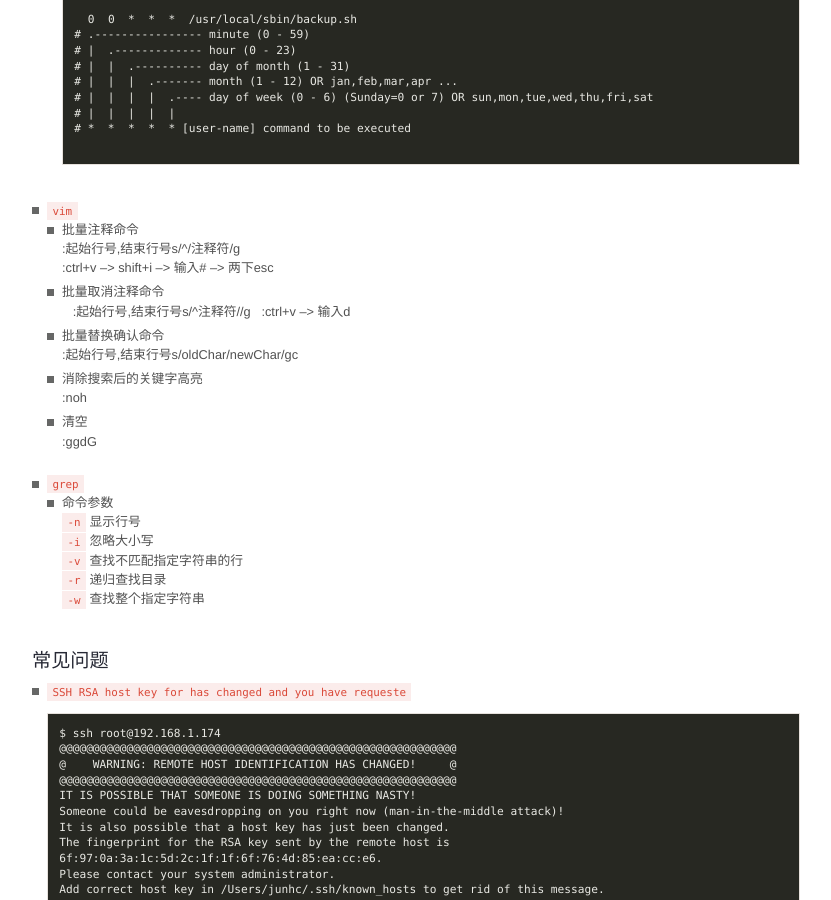
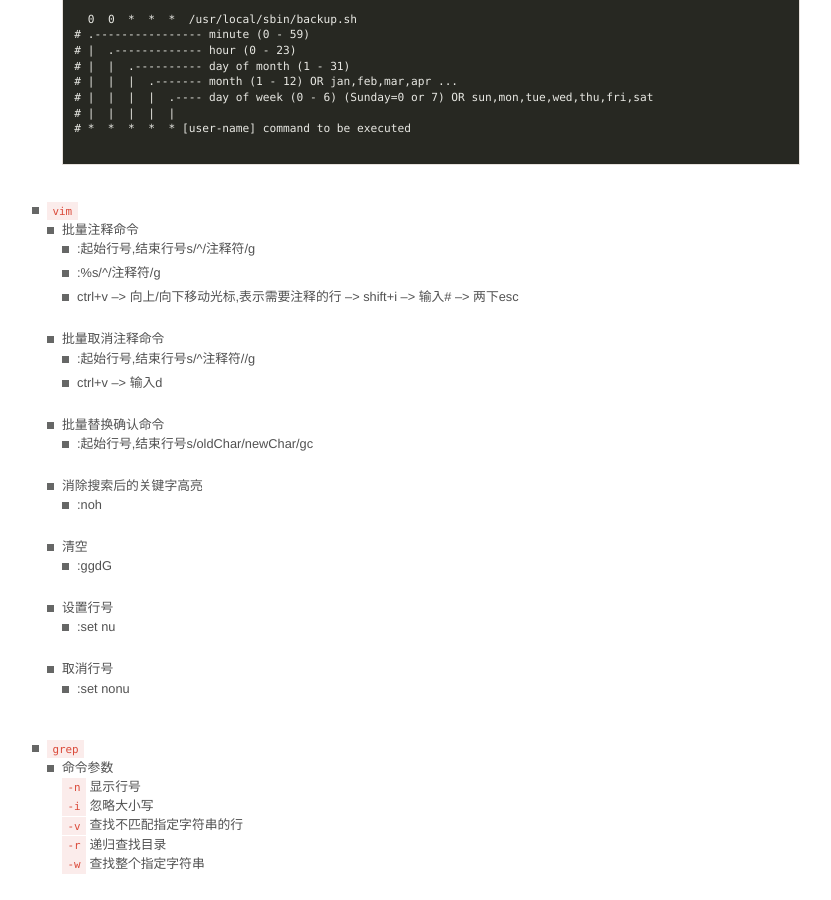
Before and after one commit to junhc/junhc.github.io, a Jekyll site: the page built from _posts/2015-08-20-linux.md, in a window 1280 px wide and 900 px high, scrolled down 1744 px. Shown: the whole window, without its empty margins (224-1055 px from the left). Built offline with Jekyll 4.4.1, drawn with Linux system fonts in a browser that asks for light colours; Markdown is read by kramdown in place of the engine named in the settings; comment, search, counter and statistics services are not loaded.

Commit message:
Update 2015-08-20-linux.md

````diff
--- a/_posts/2015-08-20-linux.md
+++ b/_posts/2015-08-20-linux.md
@@ -88,17 +88,22 @@ permalink: linux
     ```
 * `vim`
   * 批量注释命令
-    :起始行号,结束行号s/^/注释符/g
-    :ctrl+v --> shift+i --> 输入# --> 两下esc
+    * :起始行号,结束行号s/^/注释符/g
+    * :%s/^/注释符/g
+    * ctrl+v --> 向上/向下移动光标,表示需要注释的行 --> shift+i --> 输入# --> 两下esc
   * 批量取消注释命令
-    :起始行号,结束行号s/^注释符//g
-    :ctrl+v --> 输入d
+    * :起始行号,结束行号s/^注释符//g
+    * ctrl+v --> 输入d
   * 批量替换确认命令
-    :起始行号,结束行号s/oldChar/newChar/gc
+    * :起始行号,结束行号s/oldChar/newChar/gc
   * 消除搜索后的关键字高亮
-    :noh
+    * :noh
   * 清空
-    :ggdG
+    * :ggdG
+  * 设置行号
+    * :set nu
+  * 取消行号
+    * :set nonu
 * `grep`
   * 命令参数
     `-n` 显示行号
````
